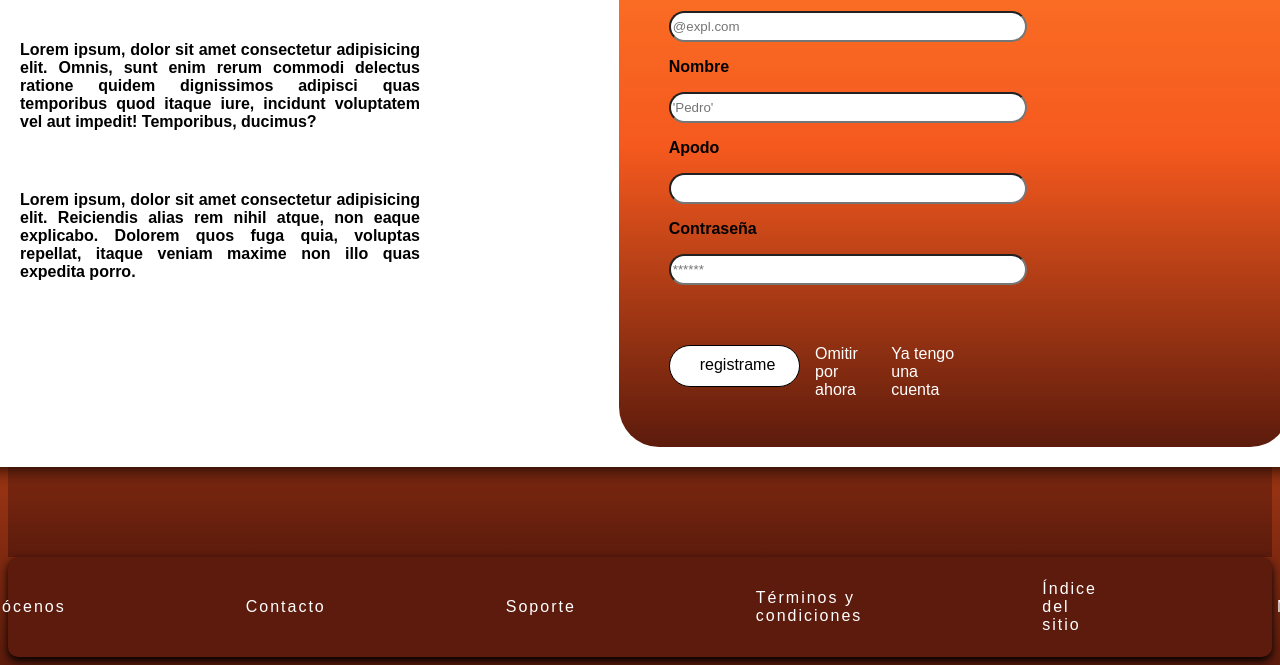
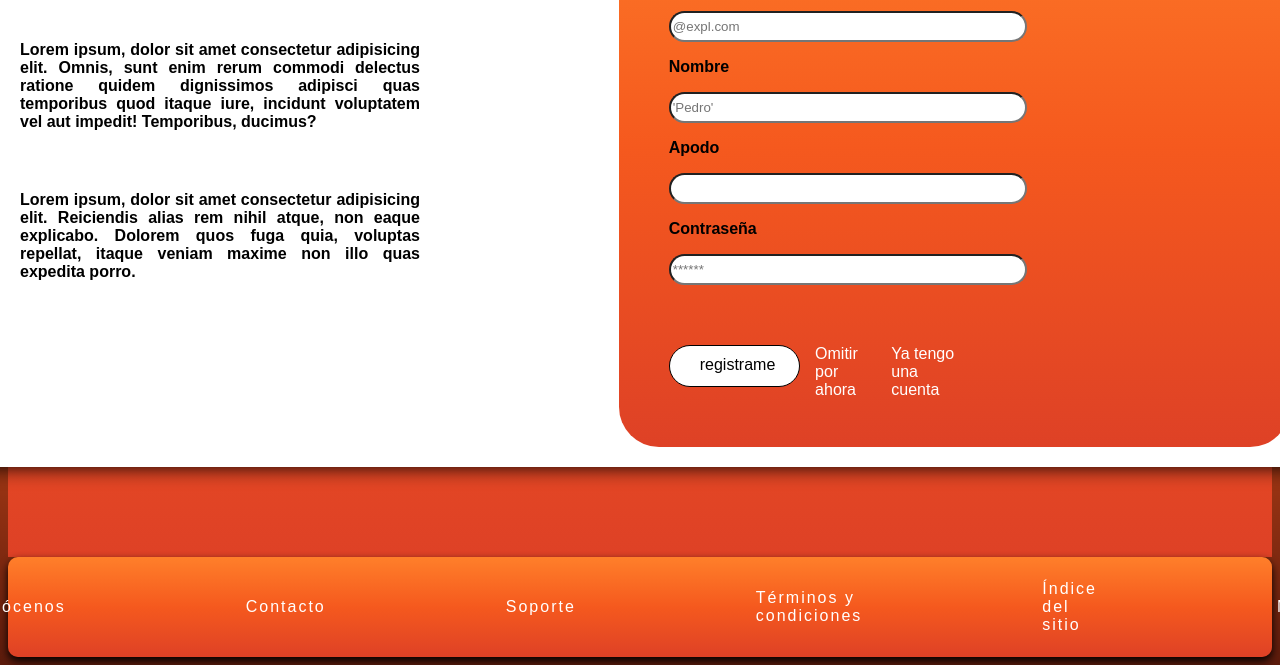
Before and after one commit to LaPlazaDigital/LaPlazaDigital.github.io, a plain HTML site: page api/config/register_form.html in a window 1280 px wide. Shown: the part 271-936 px from the top of the page. Drawn offline with Linux system fonts and the light colour scheme.

Commit message:
color register

```diff
--- a/css/register_form.css
+++ b/css/register_form.css
@@ -27,7 +27,7 @@ h2{
     justify-content: center;
     align-items: center;
     height: 820px;
-    background: linear-gradient(#ff7f2a, #F5591E, #5C1B0C);;
+    background: linear-gradient(#ff7f2a, #F5591E, #de4126);
 }
 
 .div_centro {
@@ -96,7 +96,7 @@ h2{
     margin-right: 50px;
     width: 900px;
     display: flex;
-    background:linear-gradient(#ff7f2a, #F5591E, #5C1B0C);
+    background: linear-gradient(#ff7f2a, #F5591E, #de4126);
     border-radius: 40px;
 }
 
@@ -117,6 +117,7 @@ h2{
     display: flex;
     gap: 15px;
     margin-top: 60px;
+
 }
 
 .imput{
@@ -146,7 +147,7 @@ p{
 
 
 .butt_reg:hover{
-    background-color: #ffba76;
+    background: linear-gradient(#ff7f2a, #F5591E, #de4126);
     color: black;
     transform: translateY(-5px);
     box-shadow: 0 8px 16px black;
@@ -157,7 +158,7 @@ p{
     justify-content: center;
     align-items: center;
     height: 60px;
-    background:#5C1B0C;
+    background: linear-gradient(#ff7f2a, #F5591E, #de4126);
     padding: 20px;
     border-radius: 10px;
     letter-spacing: 2px;
@@ -169,4 +170,5 @@ a{
     color: white;
     font-family: sans-serif;
     text-decoration: none;
+
 }
```
